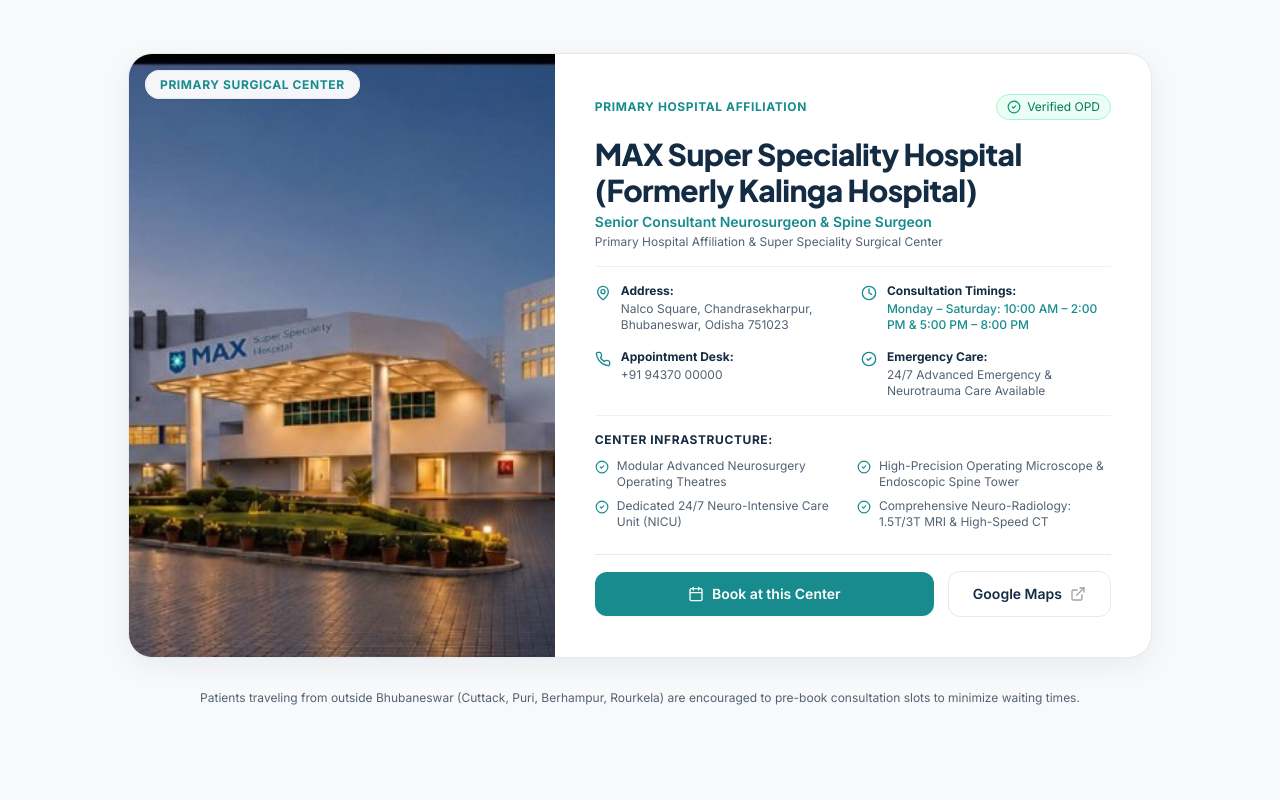
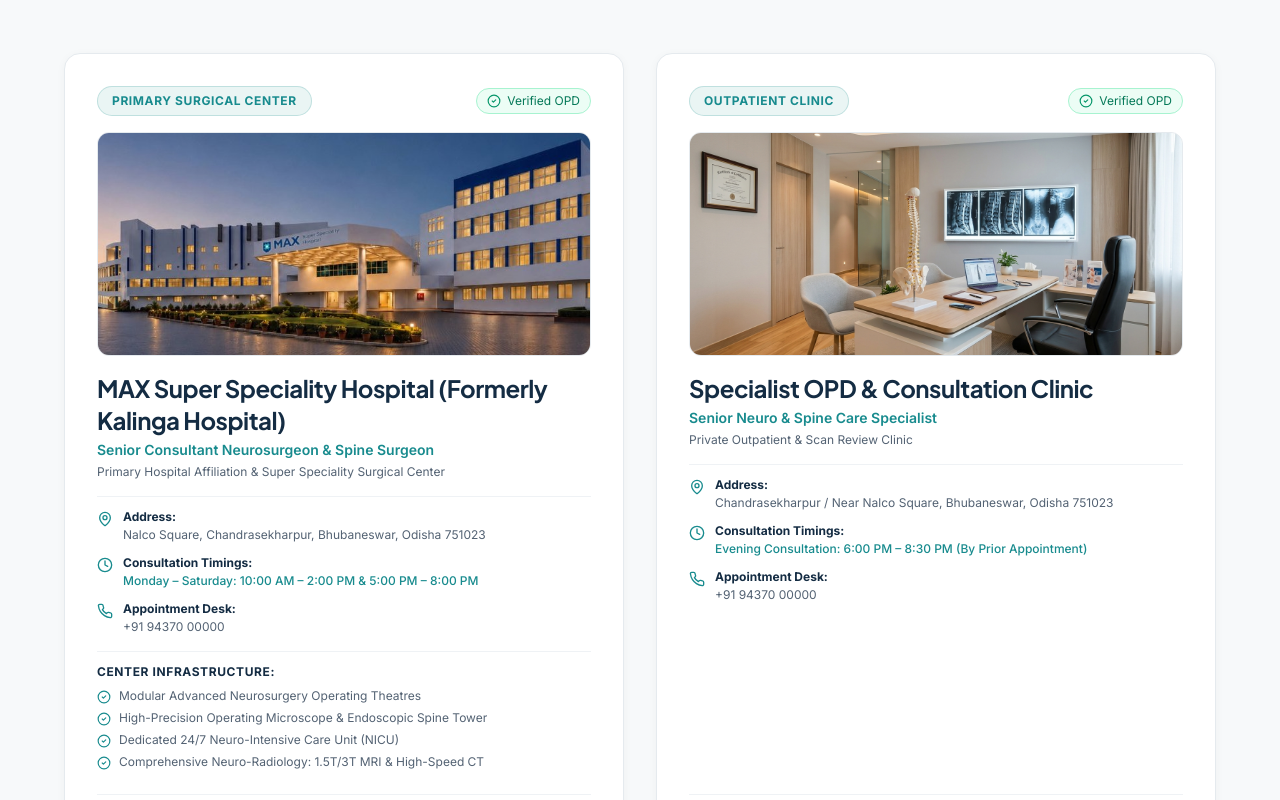
Before and after one commit to Jyoti-jitu/dr-sanatan-satapathy, a Next.js app: page / in a window 1280 px wide. Shown: the part 10620-11420 px from the top of the page. Built offline with nearby package versions, Linux system fonts and the light colour scheme.

Commit message:
Restore Clinic location with modern suite image and without unwanted infrastructure bullets

```diff
--- a/src/app/hospitals/page.js
+++ b/src/app/hospitals/page.js
@@ -7,7 +7,7 @@ import AppointmentCTASection from "@/components/AppointmentCTASection";
 
 export const metadata = {
   title: "Consultation Locations & Hospital Affiliations | Dr. Sanatan Satapathy",
-  description: "OPD consultation timings, hospital address, and emergency facilities for Dr. Sanatan Satapathy at MAX Super Speciality Hospital (Formerly Kalinga Hospital) in Bhubaneswar, Odisha.",
+  description: "OPD consultation timings, hospital address, and consultation locations for Dr. Sanatan Satapathy at MAX Super Speciality Hospital (Formerly Kalinga Hospital) and Specialist Clinic in Bhubaneswar, Odisha.",
 };
 
 export default function HospitalsPage() {
@@ -34,60 +34,53 @@ export default function HospitalsPage() {
       <section className="section-padding">
         <div className="max-w-7xl mx-auto px-4 sm:px-6 lg:px-8 space-y-12">
 
-          <div className="max-w-5xl mx-auto">
+          <div className="grid grid-cols-1 md:grid-cols-2 gap-8 max-w-6xl mx-auto">
             {locationsData.map((loc) => (
               <div
                 key={loc.id}
-                className="bg-white rounded-3xl border border-neutral-border overflow-hidden shadow-card grid grid-cols-1 lg:grid-cols-12"
+                className="bg-white rounded-2xl border border-neutral-border p-6 sm:p-8 flex flex-col justify-between shadow-subtle hover:shadow-card transition-shadow space-y-6"
               >
-                {/* Left Image (5 cols on lg) */}
-                <div className="lg:col-span-5 relative min-h-[260px] sm:min-h-[340px] lg:min-h-full bg-neutral-100">
+                <div className="space-y-4">
+                  {/* Badge Header */}
+                  <div className="flex items-center justify-between">
+                    <span className="px-3.5 py-1.5 rounded-full text-xs font-bold uppercase tracking-wider bg-teal-light text-teal border border-teal/20">
+                      {loc.badge}
+                    </span>
+                    <span className="text-[11px] text-emerald-700 bg-emerald-50 px-2.5 py-0.5 rounded-full border border-emerald-200">
+                      Verified Location
+                    </span>
+                  </div>
+
+                  {/* Location Image */}
+                  <div className="relative w-full h-52 sm:h-56 rounded-xl overflow-hidden bg-neutral-100 border border-neutral-border">
                     <Image
                       src={loc.image}
                       alt={loc.name}
                       fill
-                    priority
-                    sizes="(max-width: 1024px) 100vw, 450px"
+                      sizes="(max-width: 1024px) 100vw, 50vw"
                       className="object-cover"
                     />
-                  <div className="absolute top-4 left-4">
-                    <span className="px-3.5 py-1.5 rounded-full text-xs font-bold uppercase tracking-wider bg-white/95 backdrop-blur-sm text-teal shadow-sm border border-neutral-border">
-                      {loc.badge}
-                    </span>
-                  </div>
                   </div>
 
-                {/* Right Content (7 cols on lg) */}
-                <div className="lg:col-span-7 p-6 sm:p-8 lg:p-10 flex flex-col justify-between space-y-6">
-                  <div className="space-y-4">
-                    <div className="flex items-center justify-between">
-                      <span className="text-xs font-bold uppercase tracking-wider text-teal">
-                        Primary Hospital Affiliation
-                      </span>
-                      <div className="flex items-center gap-1.5 text-xs text-emerald-700 bg-emerald-50 px-2.5 py-1 rounded-full border border-emerald-200">
-                        <CheckCircle2 className="w-3.5 h-3.5 text-emerald-600" />
-                        <span>Verified Location</span>
-                      </div>
-                    </div>
-
-                    <div>
-                      <h2 className="font-heading font-extrabold text-2xl sm:text-3xl text-navy-heading leading-tight">
+                  {/* Name & Titles */}
+                  <div className="space-y-1">
+                    <h2 className="font-heading font-bold text-xl sm:text-2xl text-navy-heading leading-snug">
                       {loc.name}
                     </h2>
-                      <p className="text-sm font-semibold text-teal mt-1">
+                    <p className="text-xs sm:text-sm font-semibold text-teal">
                       {loc.designation}
                     </p>
-                      <p className="text-xs text-neutral-body mt-0.5">
+                    <p className="text-xs text-neutral-body">
                       {loc.tagline}
                     </p>
                   </div>
 
-                    {/* Details Grid */}
-                    <div className="grid grid-cols-1 sm:grid-cols-2 gap-4 pt-4 border-t border-neutral-border/60 text-xs text-neutral-body">
+                  {/* Address & Timings */}
+                  <div className="space-y-3 pt-3 text-xs text-neutral-body border-t border-neutral-border/60">
                     <div className="flex items-start gap-2.5">
                       <MapPin className="w-4 h-4 text-teal shrink-0 mt-0.5" />
                       <div>
-                          <strong className="text-navy-heading block">Hospital Address:</strong>
+                        <strong className="text-navy-heading block">Address:</strong>
                         <p className="mt-0.5">{loc.address}</p>
                       </div>
                     </div>
@@ -95,7 +88,7 @@ export default function HospitalsPage() {
                     <div className="flex items-start gap-2.5">
                       <Clock className="w-4 h-4 text-teal shrink-0 mt-0.5" />
                       <div>
-                          <strong className="text-navy-heading block">OPD Timings:</strong>
+                        <strong className="text-navy-heading block">Consultation Timings:</strong>
                         <p className="mt-0.5 text-teal font-medium">{loc.timings}</p>
                       </div>
                     </div>
@@ -107,39 +100,33 @@ export default function HospitalsPage() {
                         <p className="mt-0.5">{loc.appointmentDesk}</p>
                       </div>
                     </div>
-
-                      <div className="flex items-start gap-2.5">
-                        <CheckCircle2 className="w-4 h-4 text-teal shrink-0 mt-0.5" />
-                        <div>
-                          <strong className="text-navy-heading block">Emergency Care:</strong>
-                          <p className="mt-0.5">{loc.emergency}</p>
-                        </div>
-                      </div>
                   </div>
 
-                    {/* Center Infrastructure */}
-                    <div className="pt-4 border-t border-neutral-border/60">
-                      <p className="text-xs font-bold uppercase tracking-wider text-navy-heading mb-2.5">
+                  {/* Infrastructure: Rendered only if features exist */}
+                  {loc.features && loc.features.length > 0 && (
+                    <div className="pt-3 border-t border-neutral-border/60">
+                      <p className="text-xs font-bold uppercase tracking-wider text-navy-heading mb-2">
                         Center Infrastructure:
                       </p>
-                      <div className="grid grid-cols-1 sm:grid-cols-2 gap-2 text-xs text-neutral-body">
+                      <ul className="text-xs text-neutral-body space-y-1.5">
                         {loc.features.map((feat, idx) => (
-                          <div key={idx} className="flex items-start gap-2">
+                          <li key={idx} className="flex items-start gap-2">
                             <CheckCircle2 className="w-3.5 h-3.5 text-teal shrink-0 mt-0.5" />
                             <span>{feat}</span>
+                          </li>
+                        ))}
+                      </ul>
                     </div>
-                        ))}
-                      </div>
-                    </div>
+                  )}
                 </div>
 
                 {/* Action Buttons */}
-                  <div className="pt-4 border-t border-neutral-border flex flex-col sm:flex-row items-center gap-3.5">
+                <div className="pt-4 border-t border-neutral-border/60 flex flex-col sm:flex-row items-center gap-3">
                   <Link
                     href={`/contact?hospital=${encodeURIComponent(loc.name)}`}
-                      className="w-full sm:flex-1 py-3 px-6 rounded-xl bg-teal text-white text-xs sm:text-sm font-semibold text-center hover:bg-teal-dark transition-colors inline-flex items-center justify-center gap-2 shadow-sm"
+                    className="w-full sm:flex-1 py-3 px-4 rounded-xl bg-teal text-white text-xs font-semibold text-center hover:bg-teal-dark transition-colors inline-flex items-center justify-center gap-2 shadow-sm"
                   >
-                      <Calendar className="w-4 h-4" />
+                    <Calendar className="w-3.5 h-3.5" />
                     <span>Book at this Center</span>
                   </Link>
 
@@ -147,19 +134,18 @@ export default function HospitalsPage() {
                     href={loc.mapsUrl}
                     target="_blank"
                     rel="noopener noreferrer"
-                      className="w-full sm:w-auto py-3 px-6 rounded-xl border border-neutral-border text-navy-heading text-xs sm:text-sm font-semibold hover:border-teal hover:bg-neutral-50 transition-colors inline-flex items-center justify-center gap-2"
+                    className="w-full sm:w-auto py-3 px-4 rounded-xl border border-neutral-border text-navy-heading text-xs font-semibold hover:border-teal hover:bg-neutral-50 transition-colors inline-flex items-center justify-center gap-1.5"
                   >
                     <span>Google Maps</span>
-                      <ExternalLink className="w-4 h-4 text-neutral-400" />
+                    <ExternalLink className="w-3.5 h-3.5 text-neutral-400" />
                   </a>
-                  </div>
                 </div>
               </div>
             ))}
           </div>
 
           {/* Emergency Notice Box */}
-          <div className="max-w-5xl mx-auto p-8 rounded-3xl bg-neutral-offwhite border border-neutral-border flex flex-col md:flex-row items-center justify-between gap-6">
+          <div className="max-w-6xl mx-auto p-8 rounded-2xl bg-neutral-offwhite border border-neutral-border flex flex-col md:flex-row items-center justify-between gap-6">
             <div className="space-y-2 text-center md:text-left">
               <h3 className="font-heading font-bold text-lg text-navy-heading">
                 Emergency & Acute Trauma Protocols
--- a/src/components/HospitalLocationsSection.js
+++ b/src/components/HospitalLocationsSection.js
@@ -22,36 +22,18 @@ export default function HospitalLocationsSection() {
           </p>
         </div>
 
-        {/* Featured Hospital Card */}
-        <div className="max-w-5xl mx-auto">
+        {/* Locations Grid: 2 Cards */}
+        <div className="grid grid-cols-1 md:grid-cols-2 gap-8 max-w-6xl mx-auto">
           {locationsData.map((loc) => (
             <div
               key={loc.id}
-              className="bg-white rounded-3xl border border-neutral-border overflow-hidden shadow-card grid grid-cols-1 lg:grid-cols-12"
+              className="bg-white rounded-2xl border border-neutral-border p-6 sm:p-8 flex flex-col justify-between shadow-subtle hover:shadow-card transition-shadow space-y-6"
             >
-              {/* Left Image (5 cols on lg) */}
-              <div className="lg:col-span-5 relative min-h-[260px] sm:min-h-[340px] lg:min-h-full bg-neutral-100">
-                <Image
-                  src={loc.image}
-                  alt={loc.name}
-                  fill
-                  priority
-                  sizes="(max-width: 1024px) 100vw, 450px"
-                  className="object-cover"
-                />
-                <div className="absolute top-4 left-4">
-                  <span className="px-3.5 py-1.5 rounded-full text-xs font-bold uppercase tracking-wider bg-white/95 backdrop-blur-sm text-teal shadow-sm border border-neutral-border">
+              <div className="space-y-4">
+                {/* Badge Header */}
+                <div className="flex items-center justify-between">
+                  <span className="px-3.5 py-1.5 rounded-full text-xs font-bold uppercase tracking-wider bg-teal-light text-teal border border-teal/20">
                     {loc.badge}
-                  </span>
-                </div>
-              </div>
-
-              {/* Right Content (7 cols on lg) */}
-              <div className="lg:col-span-7 p-6 sm:p-8 lg:p-10 flex flex-col justify-between space-y-6">
-                <div className="space-y-4">
-                  <div className="flex items-center justify-between">
-                    <span className="text-xs font-bold uppercase tracking-wider text-teal">
-                      Primary Hospital Affiliation
                   </span>
                   <div className="flex items-center gap-1.5 text-xs text-emerald-700 bg-emerald-50 px-2.5 py-1 rounded-full border border-emerald-200">
                     <CheckCircle2 className="w-3.5 h-3.5 text-emerald-600" />
@@ -59,20 +41,32 @@ export default function HospitalLocationsSection() {
                   </div>
                 </div>
 
-                  <div>
-                    <h3 className="font-heading font-extrabold text-2xl sm:text-3xl text-navy-heading leading-tight">
+                {/* Location Image */}
+                <div className="relative w-full h-52 sm:h-56 rounded-xl overflow-hidden bg-neutral-100 border border-neutral-border">
+                  <Image
+                    src={loc.image}
+                    alt={loc.name}
+                    fill
+                    sizes="(max-width: 1024px) 100vw, 50vw"
+                    className="object-cover"
+                  />
+                </div>
+
+                {/* Name & Titles */}
+                <div className="space-y-1">
+                  <h3 className="font-heading font-bold text-xl sm:text-2xl text-navy-heading leading-snug">
                     {loc.name}
                   </h3>
-                    <p className="text-sm font-semibold text-teal mt-1">
+                  <p className="text-xs sm:text-sm font-semibold text-teal">
                     {loc.designation}
                   </p>
-                    <p className="text-xs text-neutral-body mt-0.5">
+                  <p className="text-xs text-neutral-body">
                     {loc.tagline}
                   </p>
                 </div>
 
-                  {/* Details Grid */}
-                  <div className="grid grid-cols-1 sm:grid-cols-2 gap-4 pt-4 border-t border-neutral-border/60 text-xs text-neutral-body">
+                {/* Address & Timings */}
+                <div className="space-y-3 pt-3 text-xs text-neutral-body border-t border-neutral-border/60">
                   <div className="flex items-start gap-2.5">
                     <MapPin className="w-4 h-4 text-teal shrink-0 mt-0.5" />
                     <div>
@@ -96,39 +90,33 @@ export default function HospitalLocationsSection() {
                       <p className="mt-0.5">{loc.appointmentDesk}</p>
                     </div>
                   </div>
-
-                    <div className="flex items-start gap-2.5">
-                      <CheckCircle2 className="w-4 h-4 text-teal shrink-0 mt-0.5" />
-                      <div>
-                        <strong className="text-navy-heading block">Emergency Care:</strong>
-                        <p className="mt-0.5">{loc.emergency}</p>
-                      </div>
-                    </div>
                 </div>
 
-                  {/* Real Hospital Infrastructure */}
-                  <div className="pt-4 border-t border-neutral-border/60">
-                    <p className="text-xs font-bold uppercase tracking-wider text-navy-heading mb-2.5">
+                {/* Infrastructure: Conditionally rendered only if features exist */}
+                {loc.features && loc.features.length > 0 && (
+                  <div className="pt-3 border-t border-neutral-border/60">
+                    <p className="text-xs font-bold uppercase tracking-wider text-navy-heading mb-2">
                       Center Infrastructure:
                     </p>
-                    <div className="grid grid-cols-1 sm:grid-cols-2 gap-2 text-xs text-neutral-body">
+                    <ul className="text-xs text-neutral-body space-y-1.5">
                       {loc.features.map((feat, idx) => (
-                        <div key={idx} className="flex items-start gap-2">
+                        <li key={idx} className="flex items-start gap-2">
                           <CheckCircle2 className="w-3.5 h-3.5 text-teal shrink-0 mt-0.5" />
                           <span>{feat}</span>
+                        </li>
+                      ))}
+                    </ul>
                   </div>
-                      ))}
-                    </div>
-                  </div>
+                )}
               </div>
 
               {/* Action Buttons */}
-                <div className="pt-4 border-t border-neutral-border flex flex-col sm:flex-row items-center gap-3.5">
+              <div className="pt-4 border-t border-neutral-border/60 flex flex-col sm:flex-row items-center gap-3">
                 <Link
                   href={`/contact?hospital=${encodeURIComponent(loc.name)}`}
-                    className="w-full sm:flex-1 py-3 px-6 rounded-xl bg-teal text-white text-xs sm:text-sm font-semibold text-center hover:bg-teal-dark transition-colors inline-flex items-center justify-center gap-2 shadow-sm"
+                  className="w-full sm:flex-1 py-3 px-4 rounded-xl bg-teal text-white text-xs font-semibold text-center hover:bg-teal-dark transition-colors inline-flex items-center justify-center gap-2 shadow-sm"
                 >
-                    <Calendar className="w-4 h-4" />
+                  <Calendar className="w-3.5 h-3.5" />
                   <span>Book at this Center</span>
                 </Link>
 
@@ -136,20 +124,19 @@ export default function HospitalLocationsSection() {
                   href={loc.mapsUrl}
                   target="_blank"
                   rel="noopener noreferrer"
-                    className="w-full sm:w-auto py-3 px-6 rounded-xl border border-neutral-border text-navy-heading text-xs sm:text-sm font-semibold hover:border-teal hover:bg-neutral-50 transition-colors inline-flex items-center justify-center gap-2"
+                  className="w-full sm:w-auto py-3 px-4 rounded-xl border border-neutral-border text-navy-heading text-xs font-semibold hover:border-teal hover:bg-neutral-50 transition-colors inline-flex items-center justify-center gap-1.5"
                   aria-label={`Get directions to ${loc.name}`}
                 >
-                    <span>Google Maps</span>
-                    <ExternalLink className="w-4 h-4 text-neutral-400" />
+                  <span>Directions</span>
+                  <ExternalLink className="w-3.5 h-3.5 text-neutral-400" />
                 </a>
-                </div>
               </div>
             </div>
           ))}
         </div>
 
         {/* Note on OPD appointments */}
-        <div className="mt-8 text-center text-xs text-neutral-body">
+        <div className="mt-10 text-center text-xs text-neutral-body">
           <p>
             Patients traveling from outside Bhubaneswar (Cuttack, Puri, Berhampur, Rourkela) are encouraged to pre-book consultation slots to minimize waiting times.
           </p>
--- a/src/data/locations.js
+++ b/src/data/locations.js
@@ -24,6 +24,27 @@ export const locationsData = [
       "Dedicated 24/7 Neuro-Intensive Care Unit (NICU)",
       "Comprehensive Neuro-Radiology: 1.5T/3T MRI & High-Speed CT"
     ]
+  },
+  {
+    id: "specialist-consultation-clinic",
+    name: "Specialist OPD & Consultation Clinic",
+    shortName: "Specialist Consultation Clinic",
+    tagline: "Private Outpatient & Scan Review Clinic",
+    designation: "Senior Neuro & Spine Care Specialist",
+    image: "/images/hospitals/specialist-consultation-clinic.jpg",
+    address: "Chandrasekharpur / Near Nalco Square, Bhubaneswar, Odisha 751023",
+    city: "Bhubaneswar",
+    state: "Odisha",
+    pinCode: "751023",
+    timings: "Evening Consultation: 6:00 PM – 8:30 PM (By Prior Appointment)",
+    emergency: "For emergencies, please report to MAX Super Speciality Hospital ER",
+    phone: "+91 94370 00000",
+    appointmentDesk: "+91 94370 00000",
+    whatsapp: "919437000000",
+    badge: "Outpatient Clinic",
+    verified: true,
+    mapsUrl: "https://maps.google.com/?q=Nalco+Square+Chandrasekharpur+Bhubaneswar",
+    features: [] // Infrastructure removed as requested by user
   }
 ];
 
```
Lines whose indentation alone changed are shown as unchanged.
